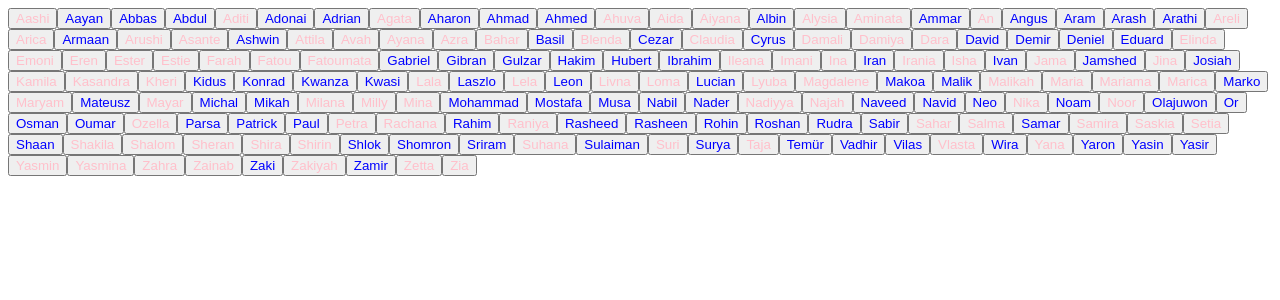
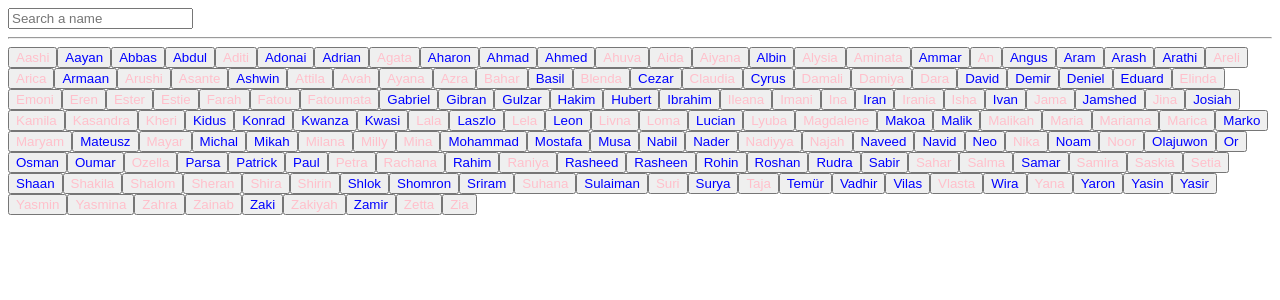
Before and after one commit to mariatens/baby-names-ex1, a React (Create React App) app: page / in a window 1280 px wide. Shown: the top 300 px of the page. Built offline with nearby package versions, Linux system fonts and the light colour scheme; the HTML template or start-up script is replaced by a standard one.

Commit message:
Add search bar

```diff
--- a/src/App.tsx
+++ b/src/App.tsx
@@ -1,9 +1,12 @@
 import { BabyName } from "./components/BabyNameView";
 import { babies, OneBaby } from "./babyNamesData";
+import { SearchBar } from "./components/SearchBar";
 
 function App(): JSX.Element {
   return (
     <>
+      <SearchBar />
+      <hr/>
       {babies.map((oneBaby: OneBaby) => {
         return <BabyName key={oneBaby.id} baby={oneBaby} />;
       })}
--- /dev/null
+++ b/src/components/SearchBar.tsx
@@ -0,0 +1,28 @@
+import { useState } from "react";
+import { babies } from "../babyNamesData";
+
+export function SearchBar (): JSX.Element {
+    const [inputText, setInputText] = useState("");
+    // const filteredData = babies.filter((el) =>{
+    //     if (inputText === ''){
+    //         return el
+    //     }
+    //     else{
+    //         return el.toLowerCase().includes(props.inputText)
+    //     }
+    // }
+    // )
+    return (
+    <>
+    <input
+     placeholder = "Search a name"
+     value={inputText}
+     onChange = {(event) => {
+        //convert input text to lower case
+        const lowerCase = event.target.value.toLowerCase();
+        setInputText(lowerCase);
+     }}
+     />
+    </>
+    )
+}
```
